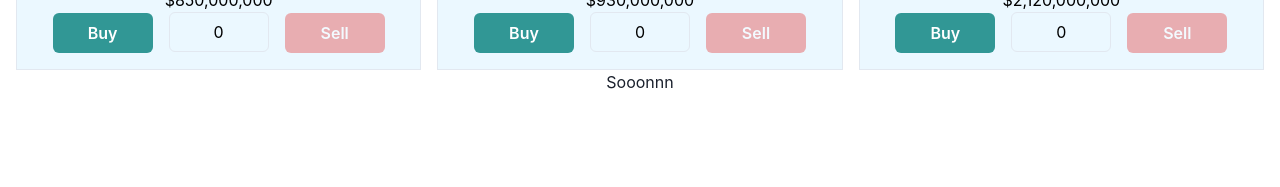
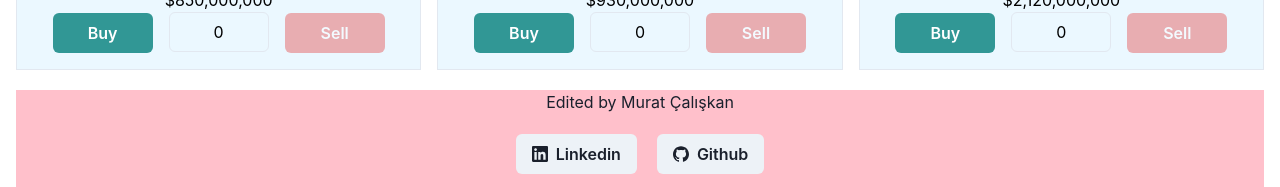
Before and after one commit to informerfox/bill, a React (Create React App) app: page / in a window 1280 px wide. Shown: the part 6872-7059 px from the top of the page. Before the commit the page ends 6966 px from the top, so only its background shows below. Built offline with nearby package versions, Linux system fonts and the light colour scheme.

Commit message:
footer added

```diff
--- a/package.json
+++ b/package.json
@@ -13,6 +13,7 @@
     "framer-motion": "^5.6.0",
     "react": "^17.0.2",
     "react-dom": "^17.0.2",
+    "react-icons": "^4.3.1",
     "react-number-format": "^4.9.1",
     "react-redux": "^7.2.6",
     "react-scripts": "5.0.0",
--- a/src/components/Footer/index.js
+++ b/src/components/Footer/index.js
@@ -1,9 +1,20 @@
+import { Box,Text,Button } from '@chakra-ui/react';
 import React from 'react';
+import { SiLinkedin,SiGithub  } from 'react-icons/si';
 
 function Footer() {
-  return <div>
-      Sooonnn
-  </div>;
+  return (
+    <Box height={100}  alignItems='center' backgroundColor='pink' m='auto'>
+    <Text mt={5} mb={5}>Edited by Murat Çalışkan</Text>
+    <Button me={5} type='linkedin'  leftIcon={<SiLinkedin />} >
+    <a href='https://www.linkedin.com/in/murat-clskn/' target='_blank'>Linkedin</a>
+  </Button>
+  <Button  colorScheme='gray' leftIcon={<SiGithub />} >
+    <a href='https://github.com/muratceng' target='_blank'>Github</a>
+  </Button>
+
+    </Box>
+  )
 }
 
 export default Footer;
```
Also changed, not shown: 1 other file (tests, documents, lock files or other folders).
